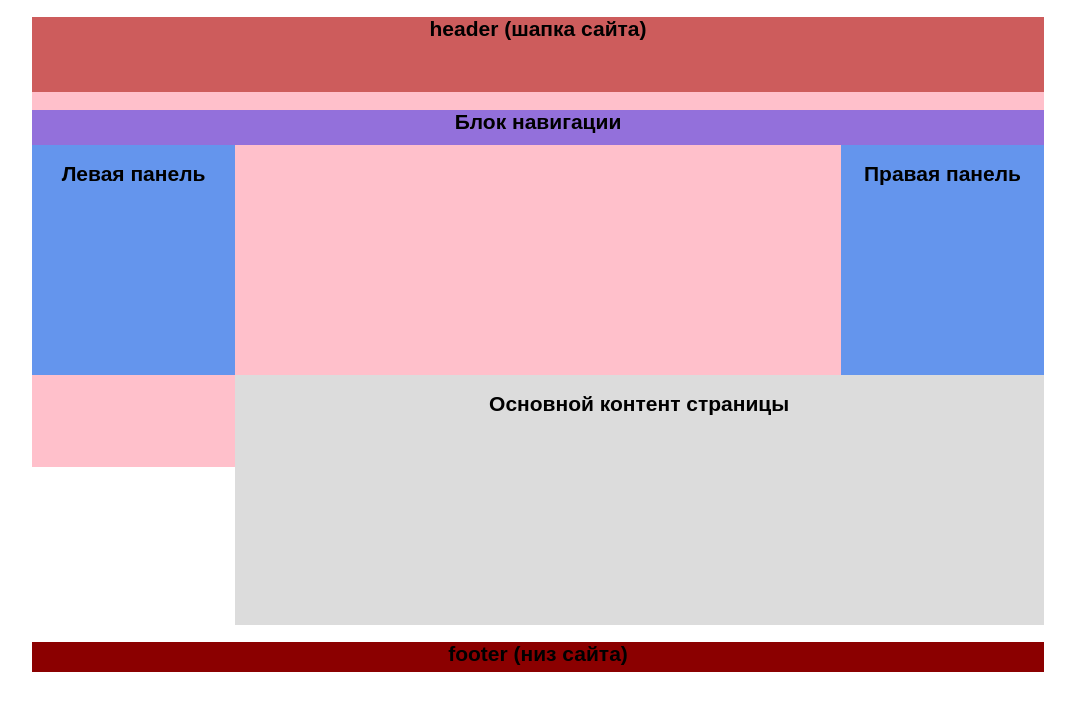
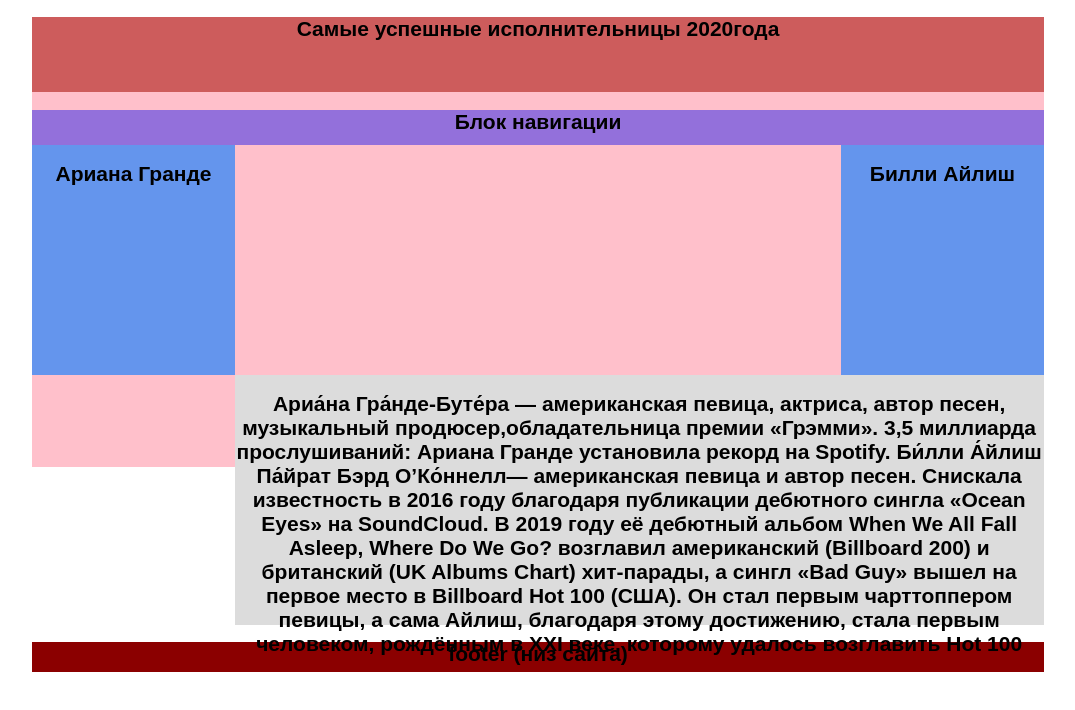
Before and after one commit to Atadzhanovall/Atadzhanovall.github.io, a plain HTML site: page index.html in a window 1280 px wide. Shown: the whole page, without its empty margins (102-1177 px from the left). Drawn offline with Linux system fonts and the light colour scheme.

Commit message:
Add files via upload

```diff
--- a/index.html
+++ b/index.html
@@ -8,7 +8,7 @@
 <body>
 <div id="container">
 	<div id="header">
-	<h2>header (шапка сайта)</h2>
+	<h2>Самые успешные исполнительницы 2020года</h2>
 	</div>
 
 	<div id="navigation">
@@ -16,15 +16,17 @@
 	</div>
 
 	<div id="sidebar">
-	<h2>Левая панель</h2>
+	<h2>Ариана Гранде</h2>
 	</div>
 
 	<div id="sidebar2">
-	<h2>Правая панель</h2>
+	<h2>Билли Айлиш</h2>
 	</div>
 
 	<div id="content">
-	<h2>Основной контент страницы</h2>
+	<h2>Ариа́на Гра́нде-Буте́ра — американская певица, актриса, автор песен, музыкальный продюсер,обладательница премии «Грэмми». 3,5 миллиарда прослушиваний: Ариана Гранде установила рекорд на Spotify.
+
+	Би́лли А́йлиш Па́йрат Бэрд О’Ко́ннелл— американская певица и автор песен. Снискала известность в 2016 году благодаря публикации дебютного сингла «Ocean Eyes» на SoundCloud. В 2019 году её дебютный альбом When We All Fall Asleep, Where Do We Go? возглавил американский (Billboard 200) и британский (UK Albums Chart) хит-парады, а сингл «Bad Guy» вышел на первое место в Billboard Hot 100 (США). Он стал первым чарттоппером певицы, а сама Айлиш, благодаря этому достижению, стала первым человеком, рождённым в XXI веке, которому удалось возглавить Hot 100</h2>
 	</div>
 
 	<div id="clear">
```
